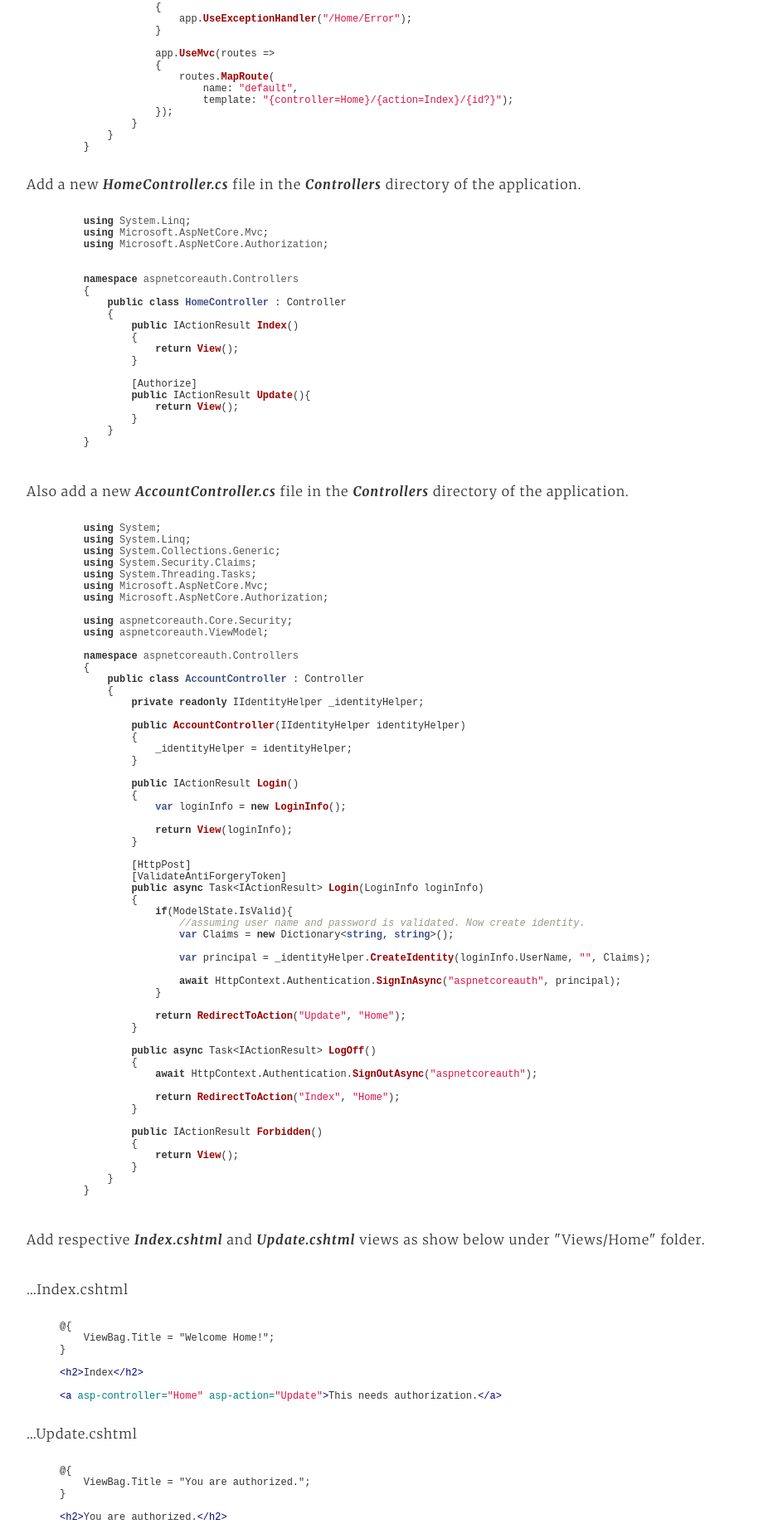
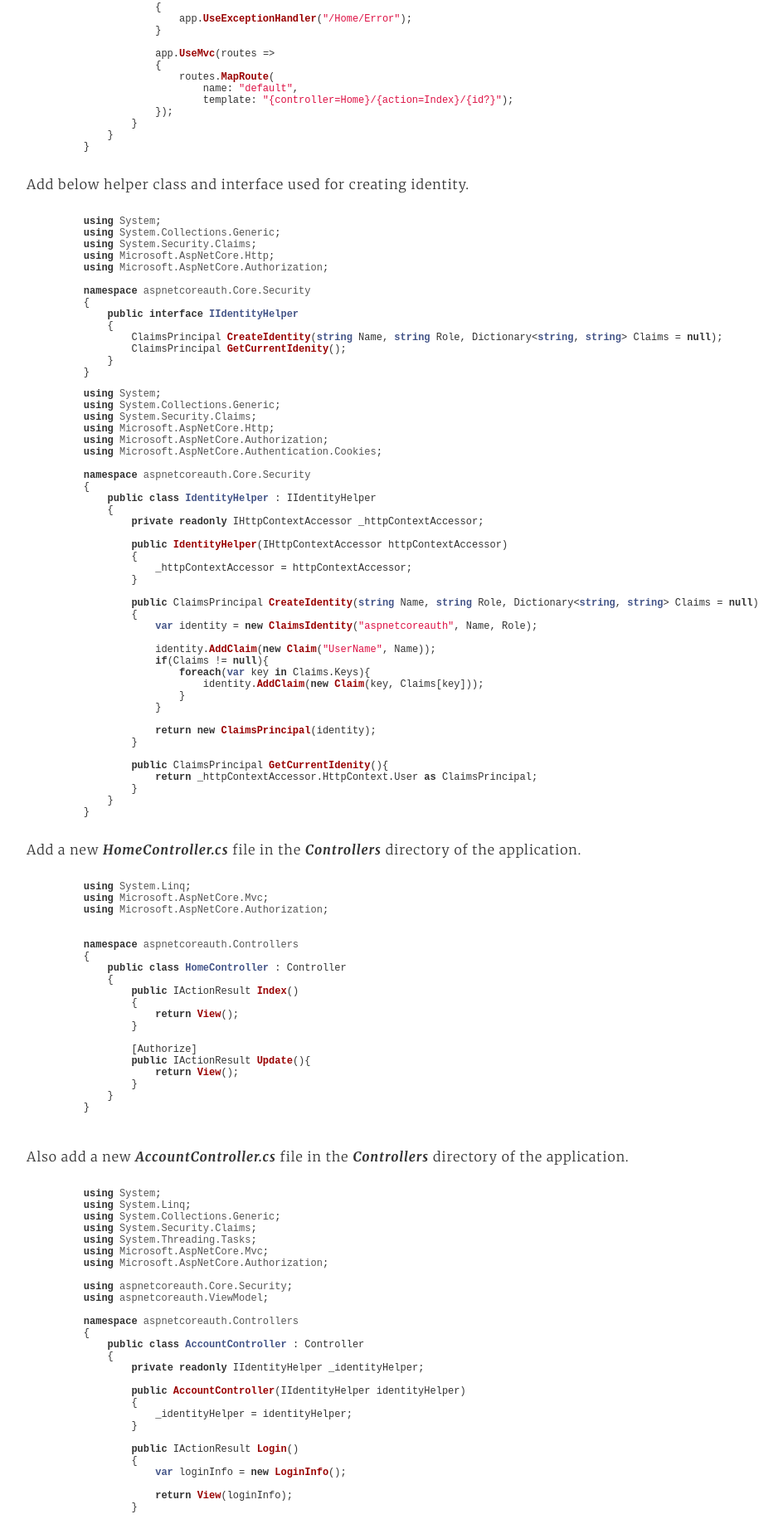
Before and after one commit to srirangamv/srirangamv.github.io, a Jekyll site: the page built from _posts/2016-07-09-aspnetcore-minimalapp-authentication-authorization.md, in a window 1280 px wide. Shown: the part 1647-3484 px from the top of the page at 83% size, without its empty margins (6-950 px from the left). Built offline with Jekyll 4.4.1, drawn with Linux system fonts in a browser that asks for light colours; some of the changed text lies outside the part shown.

Commit message:
corrected.

```diff
--- a/_posts/2016-07-09-aspnetcore-minimalapp-authentication-authorization.md
+++ b/_posts/2016-07-09-aspnetcore-minimalapp-authentication-authorization.md
@@ -90,6 +90,69 @@
                         name: "default",
                         template: "{controller=Home}/{action=Index}/{id?}");
                 });
+            }
+        }
+    }
+
+{% endhighlight %}
+
+<p>Add below helper class and interface used for creating identity.</p>
+
+{% highlight csharp %}
+
+    using System;
+    using System.Collections.Generic;
+    using System.Security.Claims;
+    using Microsoft.AspNetCore.Http;
+    using Microsoft.AspNetCore.Authorization;
+
+    namespace aspnetcoreauth.Core.Security
+    {
+        public interface IIdentityHelper
+        {
+            ClaimsPrincipal CreateIdentity(string Name, string Role, Dictionary<string, string> Claims = null);
+            ClaimsPrincipal GetCurrentIdenity();
+        }
+    }
+
+{% endhighlight %}
+
+{% highlight csharp %}
+
+    using System;
+    using System.Collections.Generic;
+    using System.Security.Claims;
+    using Microsoft.AspNetCore.Http;
+    using Microsoft.AspNetCore.Authorization;
+    using Microsoft.AspNetCore.Authentication.Cookies;
+
+    namespace aspnetcoreauth.Core.Security
+    {
+        public class IdentityHelper : IIdentityHelper
+        {
+            private readonly IHttpContextAccessor _httpContextAccessor;
+
+            public IdentityHelper(IHttpContextAccessor httpContextAccessor)
+            {
+                _httpContextAccessor = httpContextAccessor;
+            }
+
+            public ClaimsPrincipal CreateIdentity(string Name, string Role, Dictionary<string, string> Claims = null)
+            {
+                var identity = new ClaimsIdentity("aspnetcoreauth", Name, Role);
+
+                identity.AddClaim(new Claim("UserName", Name));
+                if(Claims != null){
+                    foreach(var key in Claims.Keys){
+                        identity.AddClaim(new Claim(key, Claims[key]));
+                    }
+                }
+
+                return new ClaimsPrincipal(identity);
+            }
+
+            public ClaimsPrincipal GetCurrentIdenity(){
+                return _httpContextAccessor.HttpContext.User as ClaimsPrincipal;
             }
         }
     }
@@ -303,7 +366,7 @@
 <h2>You are authorized.</h2>
 </p>
 
-<p>Let's change the [Authorize] attribute to [Authorize(Policy = "EmployeeOnly")]</p> and <i><b>StartUp.cs</b></i> to add an authorize policy to be used.
+<p>Let's change the [Authorize] attribute to [Authorize(Policy = "EmployeeOnly")] and <i><b>StartUp.cs</b></i> to add an authorize policy to be used.</p>
 
 {% highlight csharp %}
 
```
